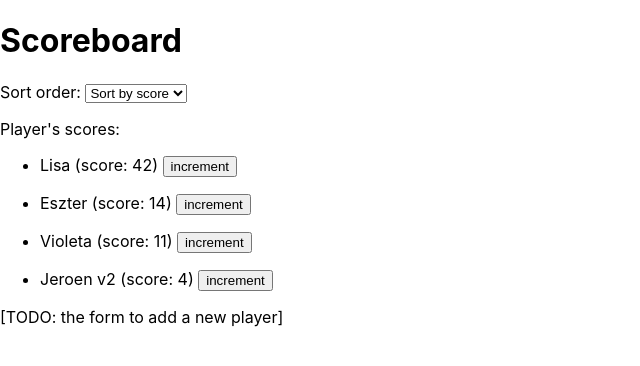
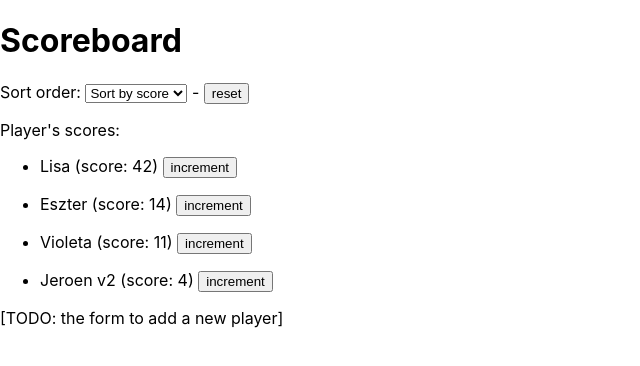
Before and after one commit to Codaisseur/scoreboard_ts, a React (Create React App) app: page / in a window 1280 px wide. Shown: the top 366 px of the page, without its empty margins (0-640 px from the left). Built offline with nearby package versions, Linux system fonts and the light colour scheme.

Commit message:
Added reset button

```diff
--- a/src/components/Scoreboard.tsx
+++ b/src/components/Scoreboard.tsx
@@ -27,6 +27,15 @@ export default function Scoreboard() {
     { id: 3, name: "Jeroen v2", score: 4 },
     { id: 4, name: "Lisa", score: 42 },
   ]);
+
+  const reset = () => {
+    setPlayers(players.map(player => {
+      return {
+        ...player,
+        score: 0
+      }
+    }));
+  };
 
   // Defining the callback function:
   const incrementScore = (id: number) => {
@@ -66,7 +75,7 @@ export default function Scoreboard() {
         >
           <option value="score">Sort by score</option>
           <option value="name">Sort by name</option>
-        </select>
+        </select> - <button onClick={reset}>reset</button>
       </p>
       <p>Player's scores:</p>
       <ul>
```
Also changed, not shown: 1 other file (tests, documents, lock files or other folders).
